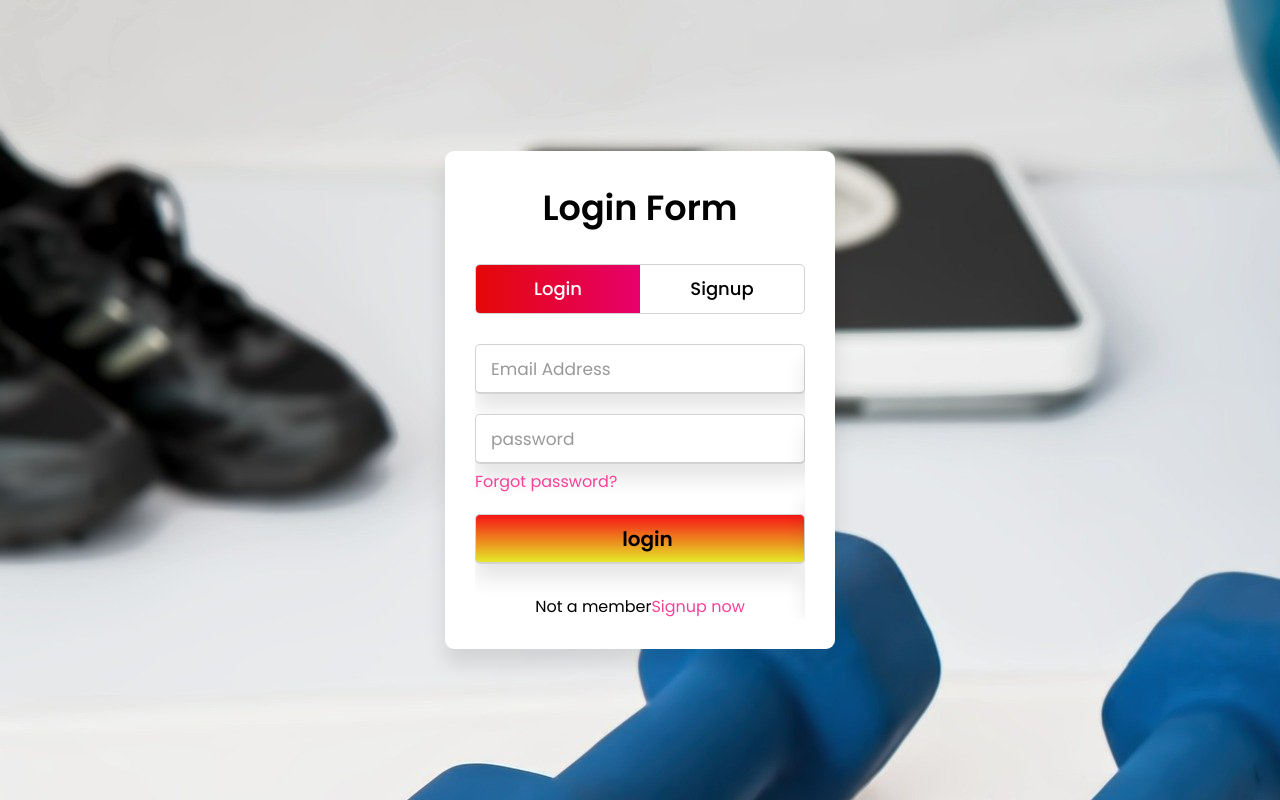
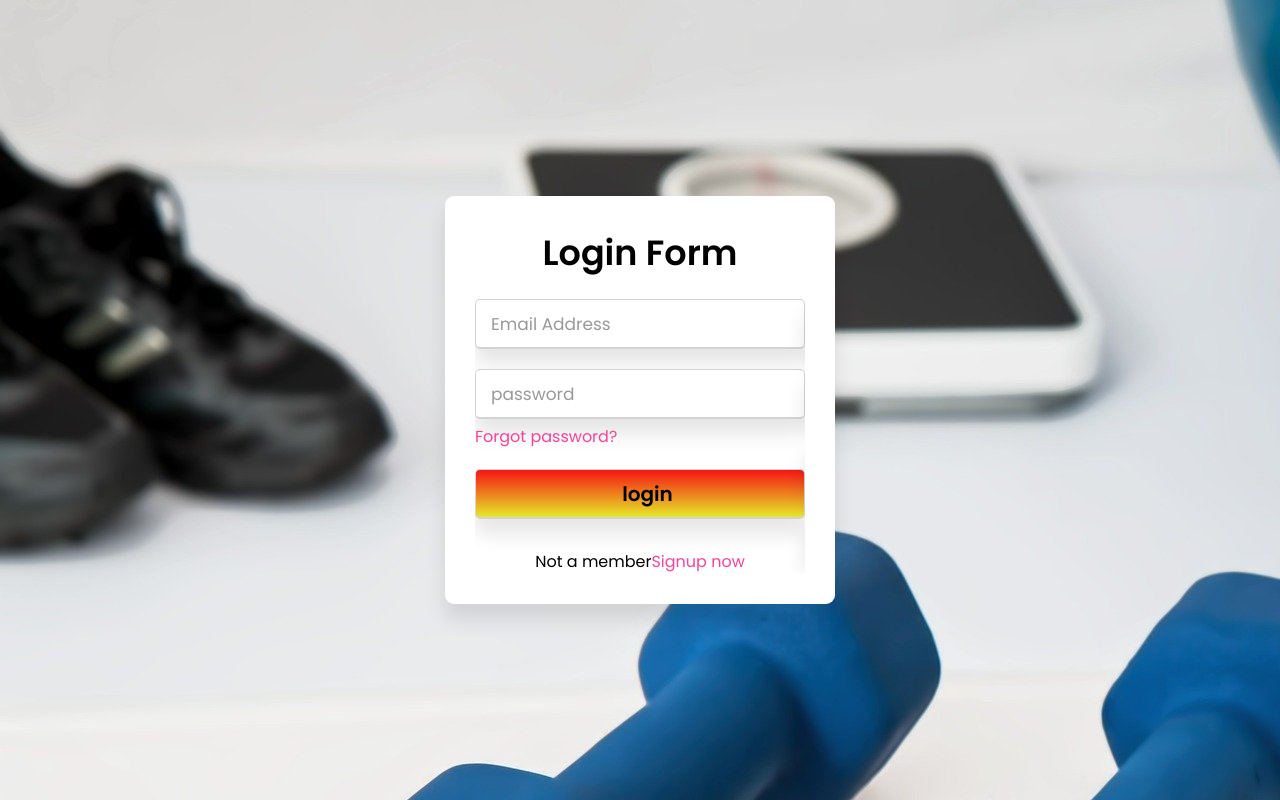
Before and after one commit to MasterProgramme/myprogram, a plain HTML site: page login_signup.html in a window 1280 px wide. Drawn offline with Linux system fonts and the light colour scheme.

Commit message:
Update login_signup.html

```diff
--- a/login_signup.html
+++ b/login_signup.html
@@ -15,13 +15,7 @@
             <div class="title signup">Signup Form</div>
         </div>
         <div class="form-container">
-            <div class="slide-controls">
-                <input type="radio" name="slider" id="login" checked>
-                <input type="radio" name="slider" id="signup">
-                <label for="login" class="slide login">Login</label>
-                <label for="signup" class="slide signup">Signup</label>
-                <div class="slider-tab"></div>
-            </div>
+
             <div class="form-inner">
                 <form action="#" class="login">
                     <div class="field">
```
